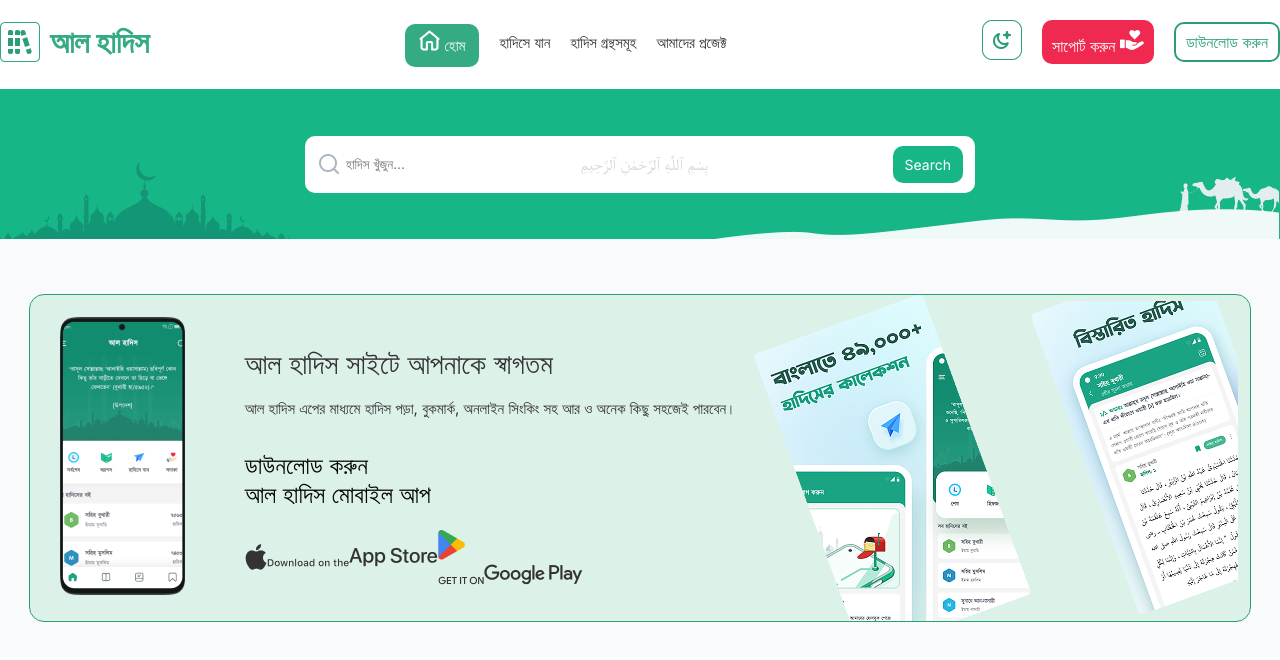
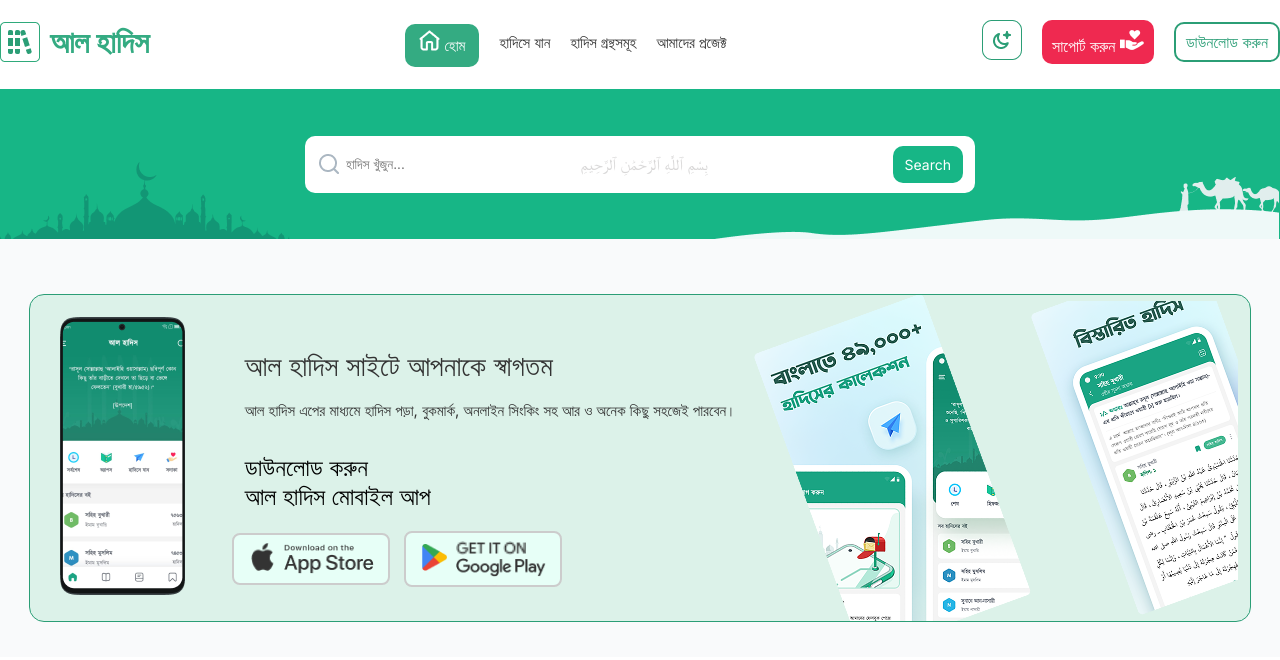
Before and after one commit to tanjilaWD/ihadis-redesign, a React app: page / in a window 1280 px wide. Shown: the top 660 px of the page. Built offline with nearby package versions, Linux system fonts and the light colour scheme; the HTML template or start-up script is replaced by a standard one.

Commit message:
css added

```diff
--- a/src/index.css
+++ b/src/index.css
@@ -220,14 +220,52 @@
     color: #000000;
     padding-bottom: 20px;
 }
-.store .store_left .play{
-    display: flex;
-    align-items: center;
-    /* justify-content: center; */
+.play {
+  display: flex;
+  justify-content: center;
+  align-items: center;
+  gap: 14px;
+  flex-wrap: wrap;
+  margin-left: -186px;
 }
-.store .store_left .apple{
-    display: flex;
-    align-items: center;
 
+.apple,
+.google {
+  display: flex;
+  align-items: center;
+  background-color: #E7FFF7;
+  border: 2px solid #ccc;
+  border-radius: 8px;
+  padding: 8px 14px;
+  cursor: pointer;
+  transition: all 0.3s ease;
+}
 
+.apple:hover,
+.google:hover {
+  box-shadow: 0 4px 10px rgba(0, 0, 0, 0.15);
+  transform: translateY(-3px);
 }
+
+.icon img {
+  width: 28px;
+  height: 28px;
+  object-fit: contain;
+  margin-right: 8px;
+}
+
+.text {
+  display: flex;
+  flex-direction: column;
+  align-items: flex-start;
+  justify-content: center;
+}
+
+.text img:first-child {
+  width: 70px;
+  margin-bottom: 3px;
+}
+
+.text img:last-child {
+  width: 90px;
+}
```
